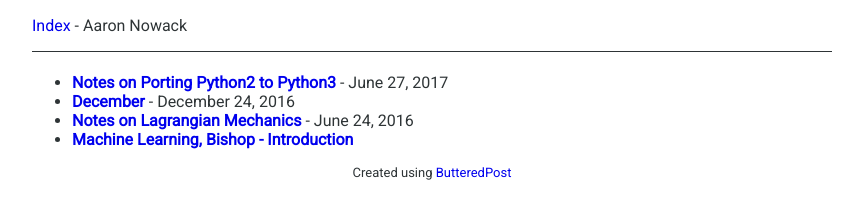
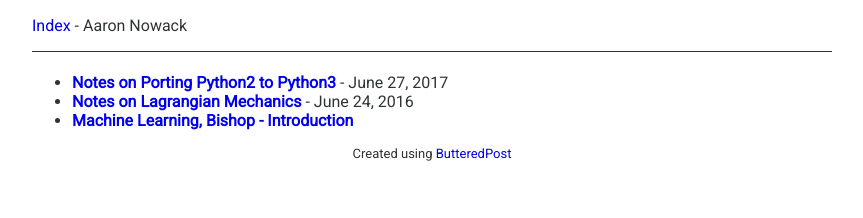
Before and after one commit to abnowack/blog, a plain HTML site: page docs/index.html in a window 1280 px wide. Shown: the whole page, without its empty margins (208-1071 px from the left). Drawn offline with nearby package versions, Linux system fonts and the light colour scheme; some packages are replaced by stand-ins of ours.

Commit message:
adding files

```diff
--- a/docs/index.html
+++ b/docs/index.html
@@ -420,14 +420,6 @@
     </li>
     <li>
      <strong>
-      <a href="december.html">
-       December
-      </a>
-     </strong>
-     - December 24, 2016
-    </li>
-    <li>
-     <strong>
       <a href="mechanics.html">
        Notes on Lagrangian Mechanics
       </a>
```
Also changed, not shown: 1 other file.
